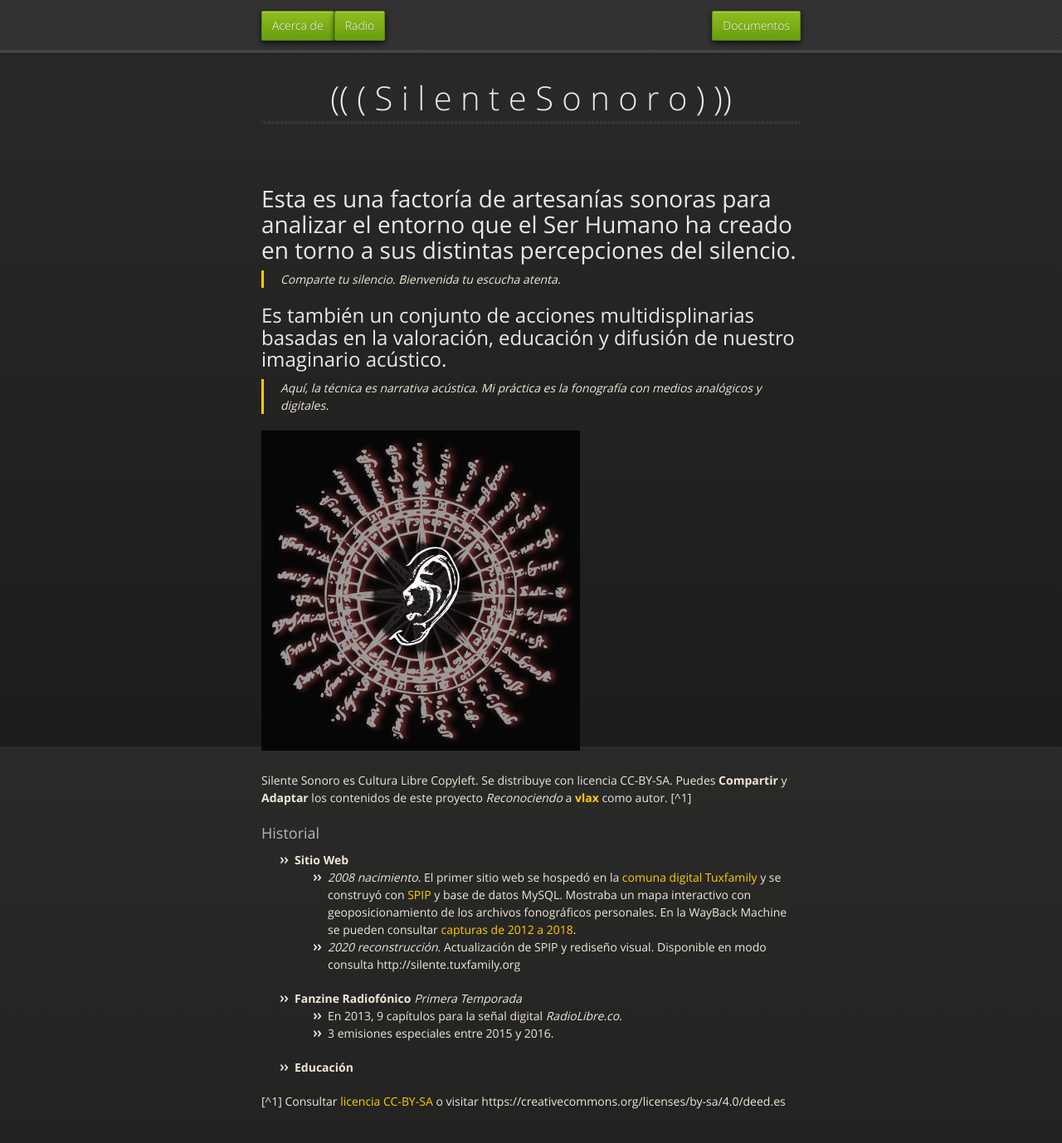
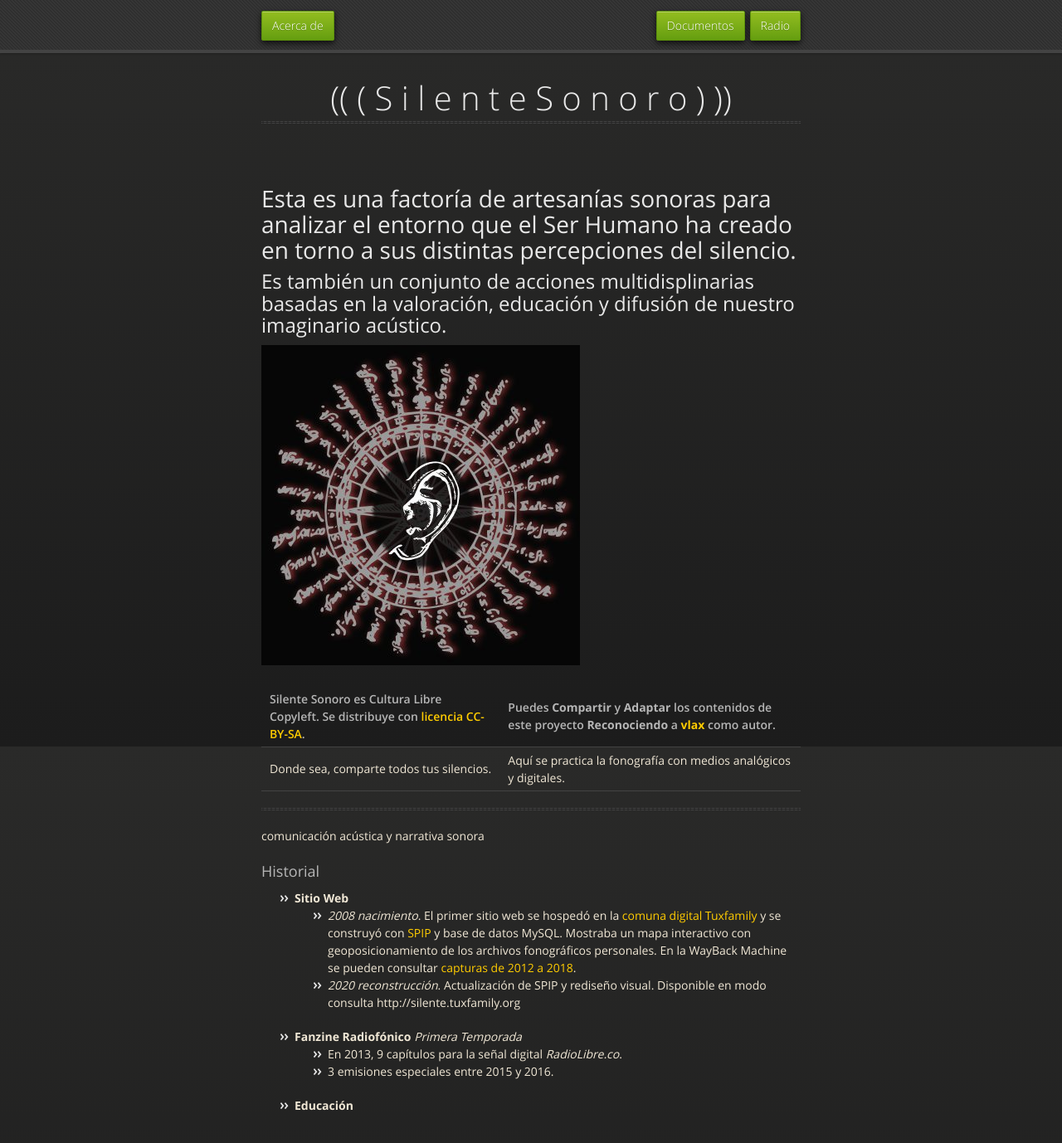
Before and after one commit to 0vlax0/silente, a Jekyll site: the page built from acerca.md, in a window 1280 px wide and 1400 px high. Shown: the top 1378 px of the window at 83% size. Built offline with Jekyll 4.4.1, drawn with Linux system fonts in a browser that asks for light colours; our own code applies the rules of GitHub Pages for plain Markdown files.

Commit message:
edit content acerca, layout

```diff
--- a/_layouts/silente.html
+++ b/_layouts/silente.html
@@ -27,23 +27,18 @@
 			    -->
 	<li class="fork"><a href="acerca">Acerca de</a> </li>
 
+<!--CLASS DOWNLOADS
+				float: right; margin-left: 6px;
+			    -->
 
-    <li class="fork"><a href="radio">Radio</a></li>
+    <li class="downloads"><a href="radio">Radio</a></li>
 
     <li class="downloads"><a href="docus">Documentos</a></li>
 
 			   <!--CLASS FORK
 			   float: left; margin-left: 0px;
 
-
-    <li class="fork"></li>
-    -->
-			   <!--CLASS DOWNLOADS
-				float: right; margin-left: 6px;
 			    -->
-
-
-
         </nav>
 
       </div><!-- end header -->
@@ -53,7 +48,7 @@
       <section>
 
         <div id="title">
-			          <a href="/" title="Inicio"><h1>{{ site.title }}</h1></a>
+   <a href="/silente" title="Inicio"><h1>{{ site.title }}</h1></a>
  <!--          <p>{{ site.description}}</p>
 
           <h1>{{ site.title | default: site.github.repository_name }}</h1>
--- a/acerca.md
+++ b/acerca.md
@@ -1,19 +1,21 @@
 ---
 layout : silente
+published : true
 ---
+
 # Esta es una factoría de artesanías sonoras para analizar el entorno que el Ser Humano ha creado en torno a sus distintas percepciones del silencio.
-
-> Comparte tu silencio. Bienvenida tu escucha atenta.
 
 ## Es también un conjunto de acciones multidisplinarias basadas en la valoración, educación y difusión de nuestro imaginario acústico.
 
-> Aquí, la técnica es narrativa acústica. Mi práctica es la fonografía con medios analógicos y digitales.
-
 ![Bienvenida tu escucha atenta](/silente/img/earlogo-dark-01.jpg)
 
-Silente Sonoro es Cultura Libre Copyleft. Se distribuye con licencia CC-BY-SA.
-Puedes __Compartir__ y __Adaptar__ los contenidos de este proyecto _Reconociendo_ a [__vlax__](https://vlax.dyne.org) como autor. [^1]
+Silente Sonoro es Cultura Libre Copyleft. Se distribuye con [licencia CC-BY-SA](https://creativecommons.org/licenses/by-sa/4.0/deed.es). | Puedes __Compartir__ y __Adaptar__ los contenidos de este proyecto __Reconociendo__ a [__vlax__](https://vlax.dyne.org) como autor.
+------------ | -------------
+Donde sea, comparte todos tus silencios. | Aquí se practica la fonografía con medios analógicos y digitales.
 
+---
+
+{{ site.description}}
 
 ### Historial
 
@@ -27,7 +29,3 @@ _Primera Temporada_
   * 3 emisiones especiales entre 2015 y 2016.
 
 * __Educación__
-
-
-[^1]
-Consultar [licencia CC-BY-SA](LICENCE) o visitar  https://creativecommons.org/licenses/by-sa/4.0/deed.es
```
